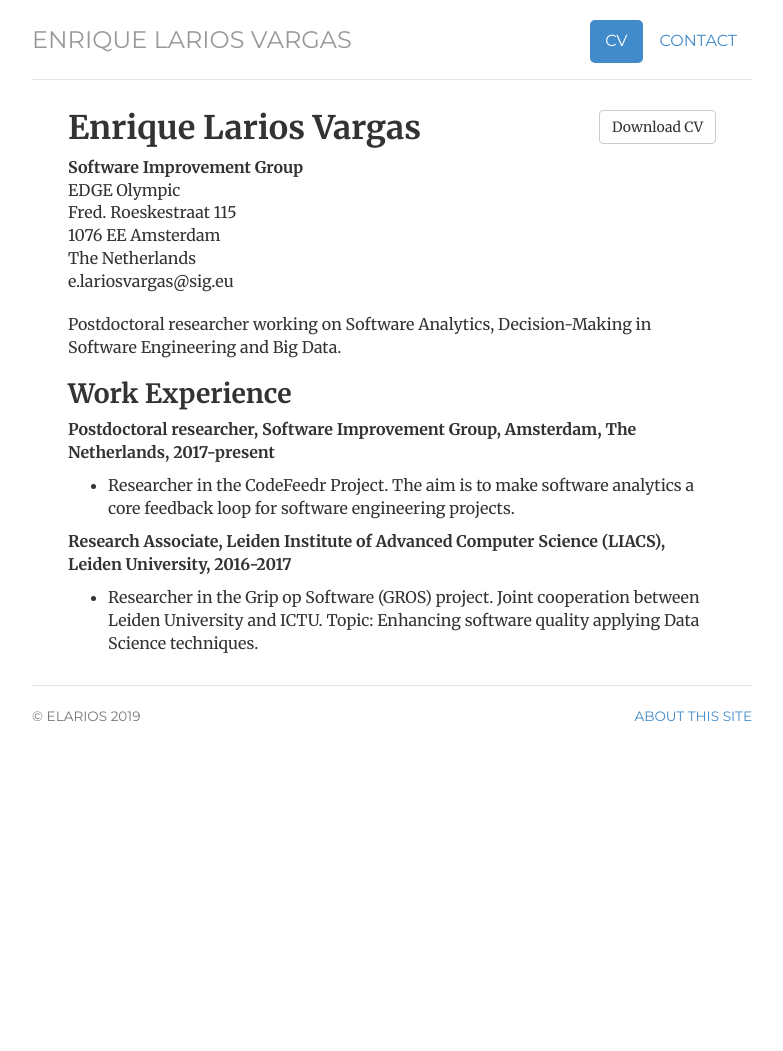
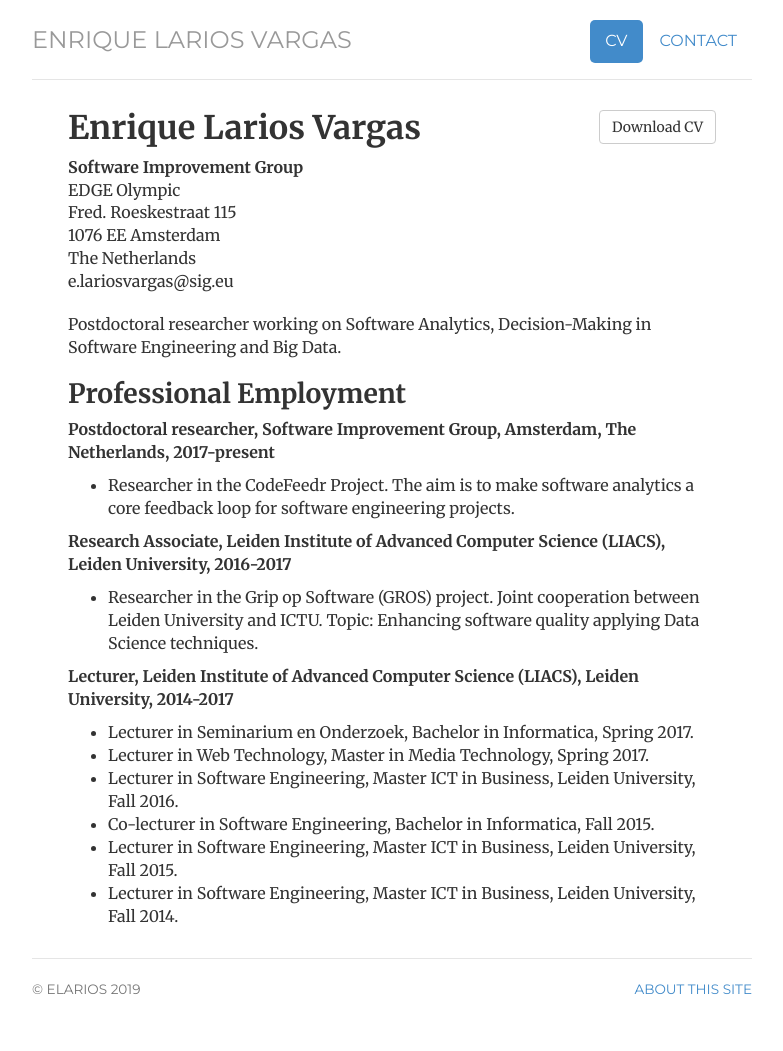
Before and after one commit to elarios/elarios.github.io, a Jekyll site: the page built from cv/index.html, in a window 1280 px wide. Shown: the whole page, without its empty margins (248-1031 px from the left). Built offline with Jekyll 4.4.1, drawn with Linux system fonts in a browser that asks for light colours; before the commit the page ends 900 px from its top, so only the background shows below that.

Commit message:
update cv

```diff
--- a/cv/index.html
+++ b/cv/index.html
@@ -23,7 +23,7 @@ description: Current CV for Enrique Larios Vargas, postdoctoral researcher worki
 
 				<p>Postdoctoral researcher working on Software Analytics, Decision-Making in Software Engineering and Big Data.</p>
 
-				<h2>Work Experience</h2>
+				<h2>Professional Employment</h2>
 				<p><strong>Postdoctoral researcher, Software Improvement Group, Amsterdam, The Netherlands, 2017-present</strong></p>
 				<ul>
 				<li>Researcher in the CodeFeedr Project. The aim is to make software analytics a core feedback loop for software engineering projects.</li>
@@ -34,6 +34,17 @@ description: Current CV for Enrique Larios Vargas, postdoctoral researcher worki
 				<li>Researcher in the Grip op Software (GROS) project. Joint cooperation between Leiden University and ICTU. Topic: Enhancing software quality applying Data Science techniques.</li>
 				</ul>
 
+				<p><strong>Lecturer, Leiden Institute of Advanced Computer Science (LIACS), Leiden University, 2014-2017</strong></p>
+				<ul>
+
+				<li>Lecturer in Seminarium en Onderzoek, Bachelor in Informatica, Spring 2017.</li>
+				<li>Lecturer in Web Technology, Master in Media Technology, Spring 2017.</li>
+				<li>Lecturer in Software Engineering, Master ICT in Business, Leiden University, Fall 2016.</li>
+				<li>Co-lecturer in Software Engineering, Bachelor in Informatica, Fall 2015.</li>
+				<li>Lecturer in Software Engineering, Master ICT in Business, Leiden University, Fall 2015.</li>
+				<li>Lecturer in Software Engineering, Master ICT in Business, Leiden University, Fall 2014.</li>
+
+				</ul>
 
 
 </div>
```
